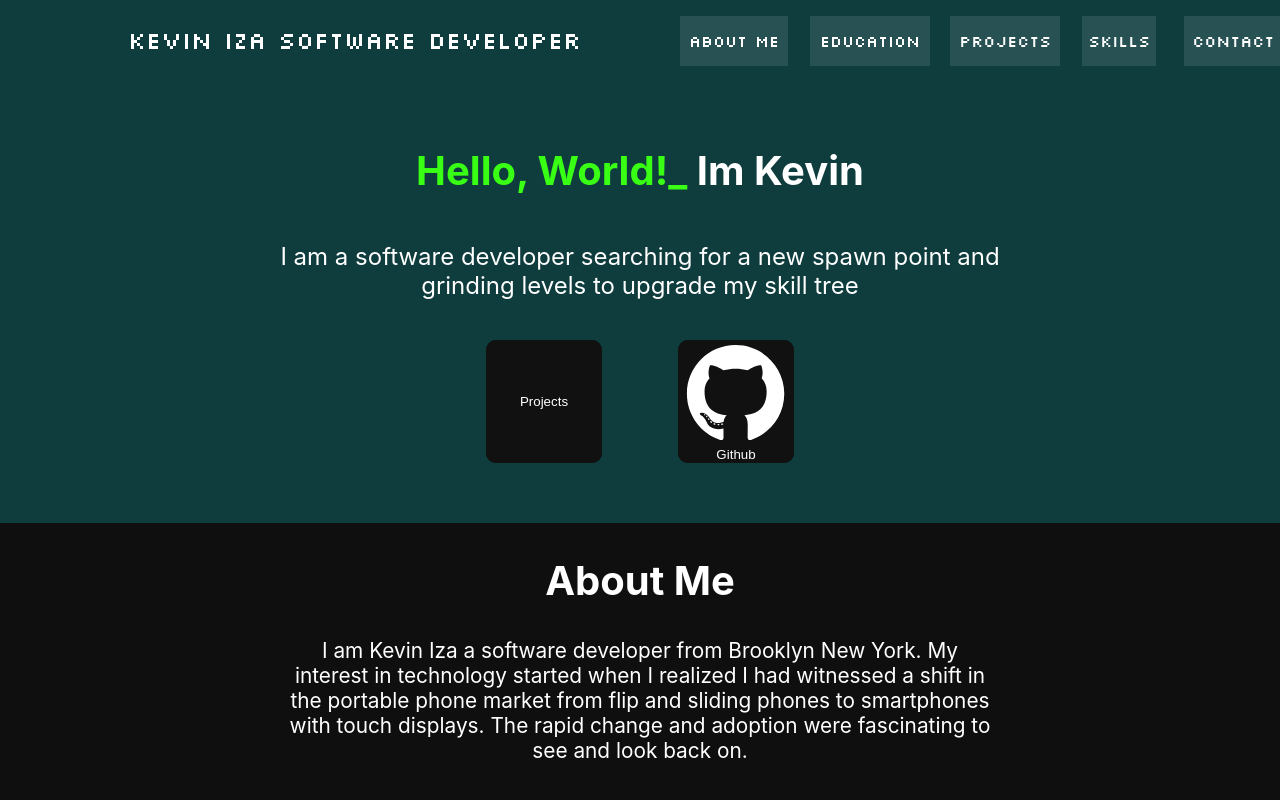
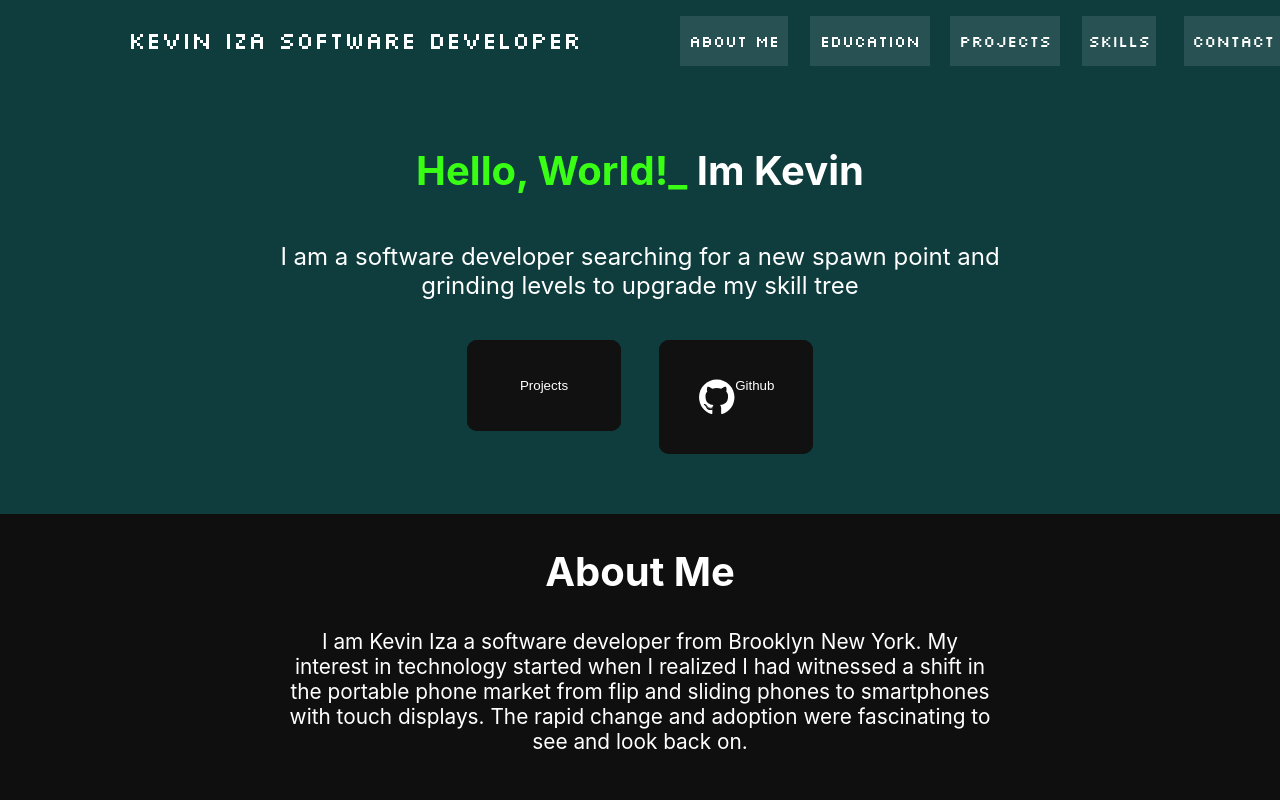
Before and after one commit to Izakevin/react-portfolio, a React (Create React App) app: page / in a window 1280 px wide. Shown: the top 800 px of the page. Built offline with nearby package versions, Linux system fonts and the light colour scheme.

Commit message:
started styling header link buttons

```diff
--- a/src/components/Header.js
+++ b/src/components/Header.js
@@ -19,7 +19,7 @@ function Header(Props){
             <button id="project" class="glow-on-hover">
               Projects
             </button>
-            <button class="glow-on-hover" onClick={()=> window.open("https://github.com/Izakevin","_blank")}>
+            <button id="github"class="glow-on-hover" onClick={()=> window.open("https://github.com/Izakevin","_blank")}>
             <GithubNt/> Github
 
             </button>
--- a/src/components/styles/Header.css
+++ b/src/components/styles/Header.css
@@ -34,9 +34,14 @@ header{
     justify-content: space-around;
 }
 
-#hr-buttons > Btn2{
-    margin: auto;
-    height: 30%;
+#hr-buttons > button{
+    padding: 10%;
+    height: 50%;
+    width: 40%;
+}
+
+#github{
+    display: flex;
 }
 
 .glow-on-hover {
```
